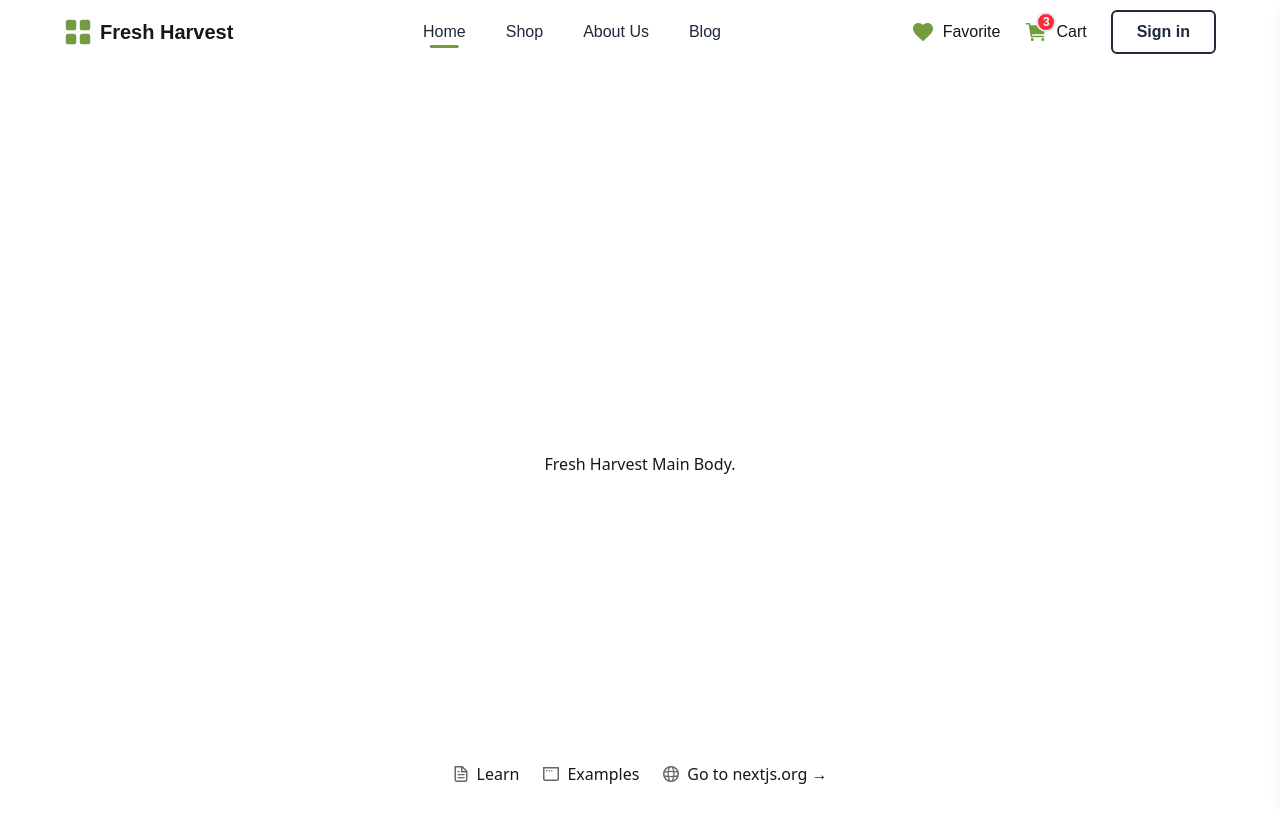
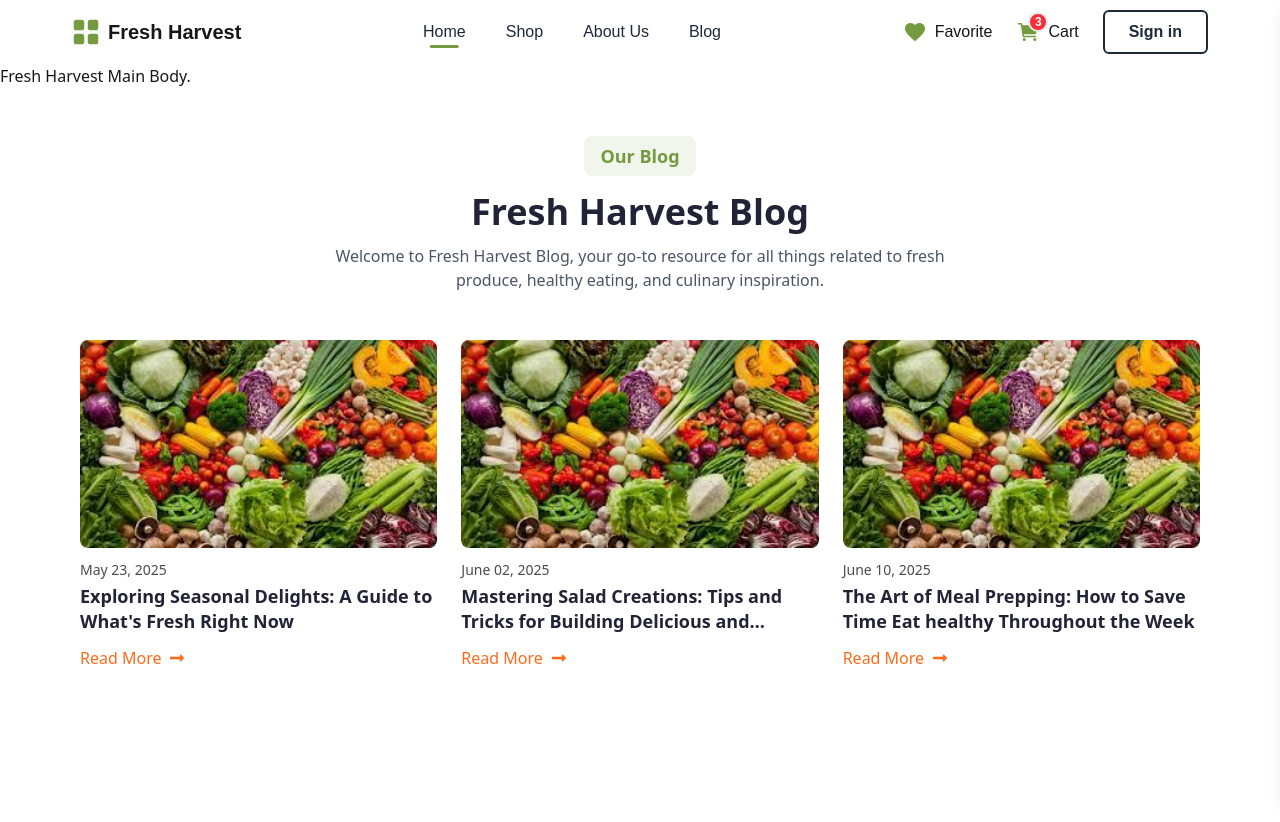
Before and after one commit to jobairalsarkar1/food-ecommerce, a Next.js app: page / in a window 1280 px wide. Shown: the top 822 px of the page. After the commit the page ends 800 px from the top, so only its background shows below. Built offline with nearby package versions, Linux system fonts and the light colour scheme.

Commit message:
Blog Section

```diff
--- a/app/(root)/page.tsx
+++ b/app/(root)/page.tsx
@@ -1,58 +1,14 @@
-import Image from "next/image";
+import Blog from "@/components/Blog";
 
 export default function Home() {
   return (
-    <div className="font-sans grid grid-rows-[20px_1fr_20px] items-center justify-items-center min-h-screen p-8 pb-20 gap-16 sm:p-20">
+    <div className="font-sans">
       <main className="flex flex-col gap-[32px] row-start-2 items-center sm:items-start">
         Fresh Harvest Main Body.
       </main>
-      <footer className="row-start-3 flex gap-[24px] flex-wrap items-center justify-center">
-        <a
-          className="flex items-center gap-2 hover:underline hover:underline-offset-4"
-          href="https://nextjs.org/learn?utm_source=create-next-app&utm_medium=appdir-template-tw&utm_campaign=create-next-app"
-          target="_blank"
-          rel="noopener noreferrer"
-        >
-          <Image
-            aria-hidden
-            src="/file.svg"
-            alt="File icon"
-            width={16}
-            height={16}
-          />
-          Learn
-        </a>
-        <a
-          className="flex items-center gap-2 hover:underline hover:underline-offset-4"
-          href="https://vercel.com/templates?framework=next.js&utm_source=create-next-app&utm_medium=appdir-template-tw&utm_campaign=create-next-app"
-          target="_blank"
-          rel="noopener noreferrer"
-        >
-          <Image
-            aria-hidden
-            src="/window.svg"
-            alt="Window icon"
-            width={16}
-            height={16}
-          />
-          Examples
-        </a>
-        <a
-          className="flex items-center gap-2 hover:underline hover:underline-offset-4"
-          href="https://nextjs.org?utm_source=create-next-app&utm_medium=appdir-template-tw&utm_campaign=create-next-app"
-          target="_blank"
-          rel="noopener noreferrer"
-        >
-          <Image
-            aria-hidden
-            src="/globe.svg"
-            alt="Globe icon"
-            width={16}
-            height={16}
-          />
-          Go to nextjs.org →
-        </a>
-      </footer>
+      <section>
+        <Blog />
+      </section>
     </div>
   );
 }
--- /dev/null
+++ b/components/Badge.tsx
@@ -0,0 +1,15 @@
+import React from "react";
+
+interface BadgeText {
+  text: string;
+}
+
+const Badge = ({ text }: BadgeText) => {
+  return (
+    <div className="px-4 py-1.5 rounded-lg bg-[#749B3F]/10">
+      <span className="text-lg font-bold text-[#749B3F]">{text}</span>
+    </div>
+  );
+};
+
+export default Badge;
--- /dev/null
+++ b/components/Blog.tsx
@@ -0,0 +1,74 @@
+import React from "react";
+import Badge from "./Badge";
+import Image from "next/image";
+import Link from "next/link";
+import { FaLongArrowAltRight } from "react-icons/fa";
+
+const Blog = () => {
+  const blogs = [
+    {
+      id: 1,
+      date: "May 23, 2025",
+      title: "Exploring Seasonal Delights: A Guide to What's Fresh Right Now",
+      image: "/stock_01.jpeg",
+    },
+    {
+      id: 2,
+      date: "June 02, 2025",
+      title:
+        "Mastering Salad Creations: Tips and Tricks for Building Delicious and Nutritious",
+      image: "/stock_01.jpeg",
+    },
+    {
+      id: 3,
+      date: "June 10, 2025",
+      title:
+        "The Art of Meal Prepping: How to Save Time Eat healthy Throughout the Week",
+      image: "/stock_01.jpeg",
+    },
+  ];
+
+  return (
+    <section className="w-full py-12 px-6 sm:px-12 lg:px-20">
+      <div className="w-full flex flex-col items-center text-center max-w-2xl mx-auto mb-12">
+        <Badge text="Our Blog" />
+        <h1 className="mt-4 text-3xl md:text-4xl font-bold text-[#212337]">
+          Fresh Harvest Blog
+        </h1>
+        <p className="mt-3 text-gray-600">
+          Welcome to Fresh Harvest Blog, your go-to resource for all things
+          related to fresh produce, healthy eating, and culinary inspiration.
+        </p>
+      </div>
+
+      {/* Blog grid */}
+      <div className="grid gap-6 sm:grid-cols-2 lg:grid-cols-3">
+        {blogs.map((blog) => (
+          <div key={blog.id} className="flex flex-col h-full">
+            <Image
+              src={blog.image}
+              alt={blog.title}
+              width={400}
+              height={250}
+              className="rounded-lg object-cover w-full h-52"
+            />
+            <div className="mt-3 flex flex-col flex-grow">
+              <p className="text-sm text-[#4A4A52]">{blog.date}</p>
+              <h2 className="text-base sm:text-lg font-semibold text-[#212337] leading-snug mt-1 flex-grow line-clamp-2">
+                {blog.title}
+              </h2>
+              <Link
+                href={`/blog/${blog.id}`}
+                className="flex items-center gap-2 text-[#FF6A1A] font-medium hover:underline mt-3"
+              >
+                Read More <FaLongArrowAltRight />
+              </Link>
+            </div>
+          </div>
+        ))}
+      </div>
+    </section>
+  );
+};
+
+export default Blog;
--- a/components/Navbar.tsx
+++ b/components/Navbar.tsx
@@ -22,7 +22,7 @@ const Navbar = () => {
   return (
     <header className="sticky top-0 z-50">
       <div
-        className="w-full h-16 flex items-center justify-between px-4 sm:px-8 md:px-12 lg:px-16
+        className="w-full h-16 flex items-center justify-between px-4 sm:px-8 md:px-12 lg:px-18
         bg-green-200/90 md:bg-transparent backdrop-blur"
       >
         {/* Branding */}
```
Also changed, not shown: public/stock_01.jpeg (added).
